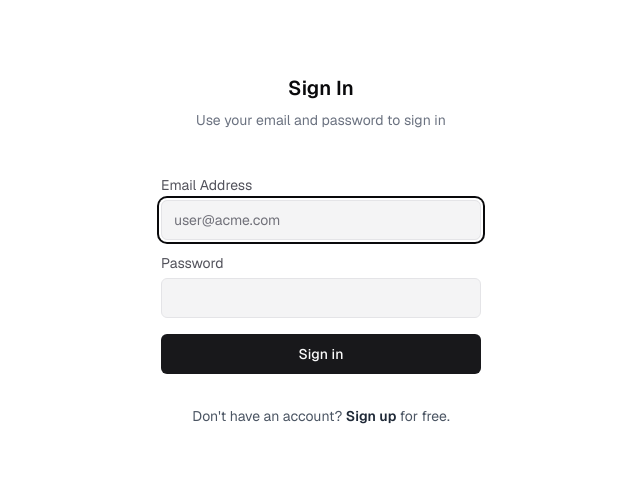
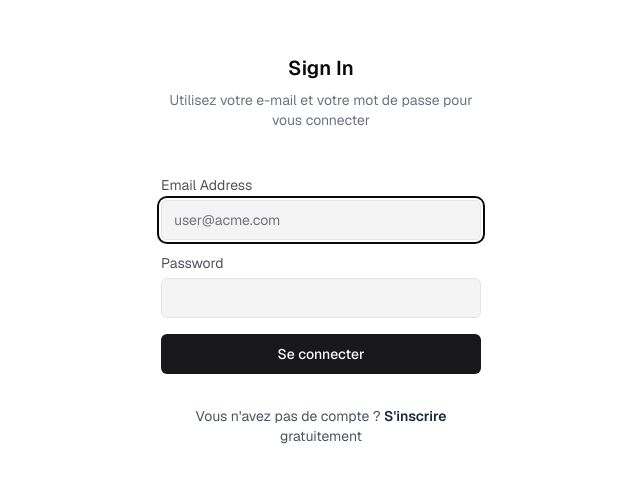
Before and after one commit to mAI-mAIPlatform/nextjs-ai-chatbot, a Next.js app: page /login in a window 1280 px wide. Shown: the part 150-632 px from the top of the page, without its empty margins (319-959 px from the left). Built offline with nearby package versions, Linux system fonts and the light colour scheme; no server answers; what bcrypt-ts would draw is missing.

Commit message:
Update page.tsx

```diff
--- a/app/(auth)/login/page.tsx
+++ b/app/(auth)/login/page.tsx
@@ -55,20 +55,20 @@ export default function Page() {
         <div className="flex flex-col items-center justify-center gap-2 px-4 text-center sm:px-16">
           <h3 className="text-xl font-semibold dark:text-zinc-50">Sign In</h3>
           <p className="text-sm text-gray-500 dark:text-zinc-400">
-            Use your email and password to sign in
+            Utilisez votre e-mail et votre mot de passe pour vous connecter
           </p>
         </div>
         <AuthForm action={handleSubmit} defaultEmail={email}>
-          <SubmitButton isSuccessful={isSuccessful}>Sign in</SubmitButton>
+          <SubmitButton isSuccessful={isSuccessful}>Se connecter</SubmitButton>
           <p className="text-center text-sm text-gray-600 mt-4 dark:text-zinc-400">
-            {"Don't have an account? "}
+            {"Vous n'avez pas de compte ? "}
             <Link
               href="/register"
               className="font-semibold text-gray-800 hover:underline dark:text-zinc-200"
             >
-              Sign up
+              S'inscrire
             </Link>
-            {' for free.'}
+            {' gratuitement'}
           </p>
         </AuthForm>
       </div>
```
